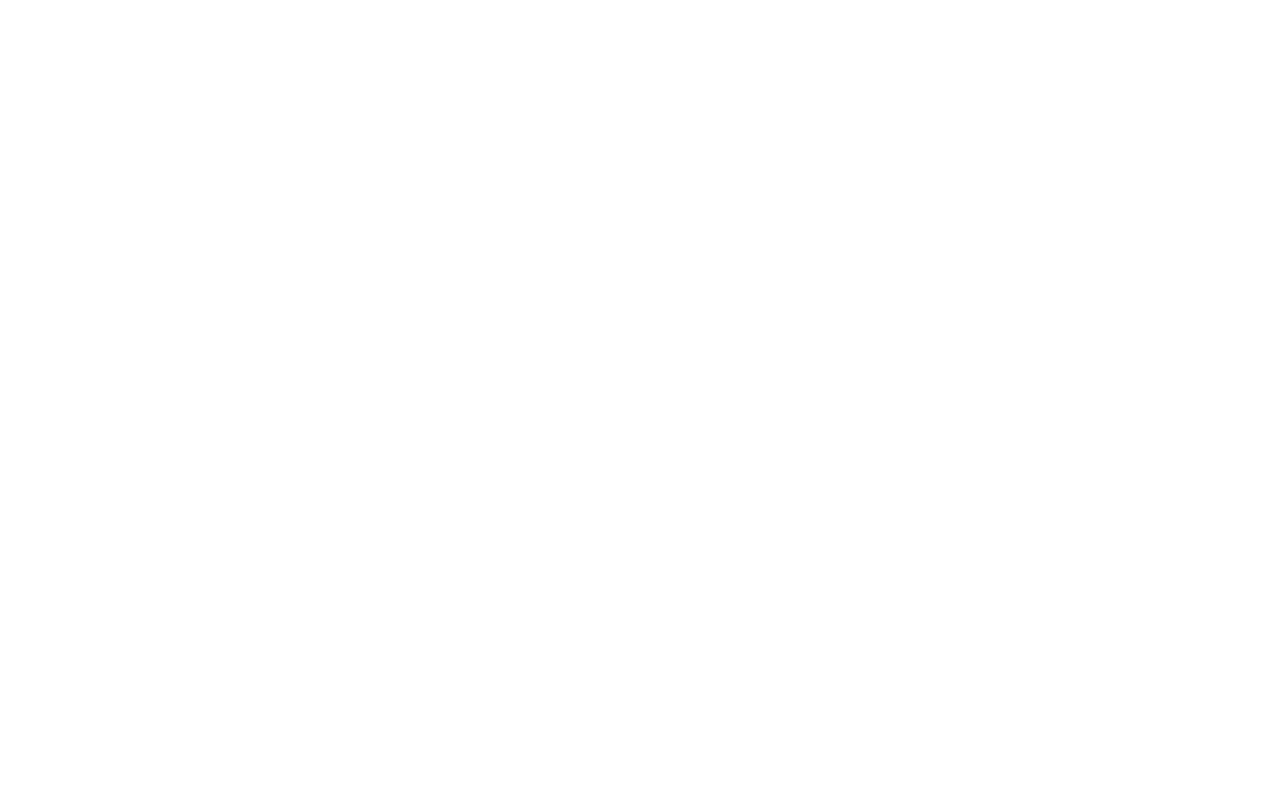
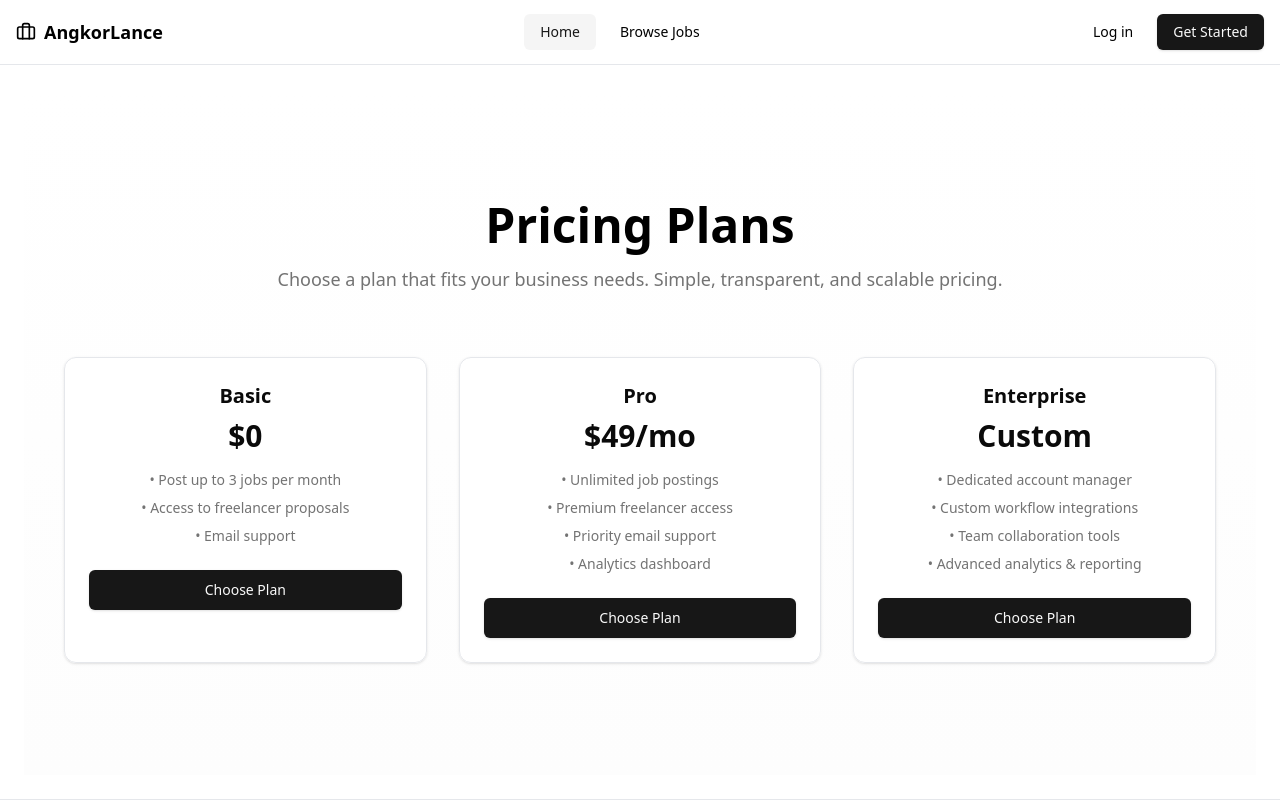
Before and after one commit to Panhavoan-Kymeas/AngkorLance, a React app in the folder frontend/: page /pricing in a window 1280 px wide. Shown: the top 800 px of the page. Built offline with nearby package versions, Linux system fonts and the light colour scheme; the HTML template or start-up script is replaced by a standard one.

Commit message:
Add Pricing Page

```diff
--- /dev/null
+++ b/frontend/src/pages/public/PricingPage.tsx
@@ -0,0 +1,77 @@
+import React from "react";
+import { Card, CardContent } from "@/components/ui/card";
+import { Button } from "@/components/ui/button";
+
+const PRICING_PLANS = [
+  {
+    title: "Basic",
+    price: "$0",
+    features: [
+      "Post up to 3 jobs per month",
+      "Access to freelancer proposals",
+      "Email support",
+    ],
+  },
+  {
+    title: "Pro",
+    price: "$49/mo",
+    features: [
+      "Unlimited job postings",
+      "Premium freelancer access",
+      "Priority email support",
+      "Analytics dashboard",
+    ],
+  },
+  {
+    title: "Enterprise",
+    price: "Custom",
+    features: [
+      "Dedicated account manager",
+      "Custom workflow integrations",
+      "Team collaboration tools",
+      "Advanced analytics & reporting",
+    ],
+  },
+];
+
+const PricingPage: React.FC = () => {
+  return (
+    <section className="py-28 px-6 bg-gradient-to-b from-background to-muted/20">
+      <div className="max-w-4xl mx-auto text-center mb-16">
+        <h1 className="text-4xl md:text-5xl font-bold mb-4">Pricing Plans</h1>
+        <p className="text-lg text-muted-foreground">
+          Choose a plan that fits your business needs. Simple, transparent, and scalable pricing.
+        </p>
+      </div>
+
+      <div className="grid grid-cols-1 md:grid-cols-3 gap-8 max-w-6xl mx-auto">
+        {PRICING_PLANS.map((plan) => (
+          <Card
+            key={plan.title}
+            className="transition-all duration-300 hover:shadow-2xl hover:-translate-y-1 border bg-background/80 backdrop-blur-sm"
+          >
+            <CardContent className="p-6 flex flex-col items-center text-center">
+              <h2 className="text-xl font-semibold mb-2">{plan.title}</h2>
+              <p className="text-3xl font-bold mb-4">{plan.price}</p>
+
+              <ul className="mb-6 text-sm text-muted-foreground space-y-2">
+                {plan.features.map((feature, idx) => (
+                  <li key={idx}>• {feature}</li>
+                ))}
+              </ul>
+
+              <Button
+                size="lg"
+                className="w-full hover:shadow-xl hover:-translate-y-1 transition-all duration-300"
+              >
+                Choose Plan
+              </Button>
+            </CardContent>
+          </Card>
+        ))}
+      </div>
+    </section>
+  );
+};
+
+export default PricingPage;
--- a/frontend/src/routes/PublicRoutes.tsx
+++ b/frontend/src/routes/PublicRoutes.tsx
@@ -6,6 +6,7 @@
 import About from "@/pages/public/AboutPage";
 import { publicPages } from "@/types/navigation";
 import BlogPage from "@/pages/public/BlogPage";
+import PricingPage from "@/pages/public/PricingPage";
 
 const companyName = "Angkorlance";
 
@@ -17,6 +18,7 @@
         <Route path="/" element={<LandingPage />} />
         <Route path="/about" element={<About companyName={companyName} />} />
         <Route path="/blog" element={<BlogPage />}/>
+        <Route path="/pricing" element={<PricingPage />} />
       </Route>
     </Routes>
   );
```
